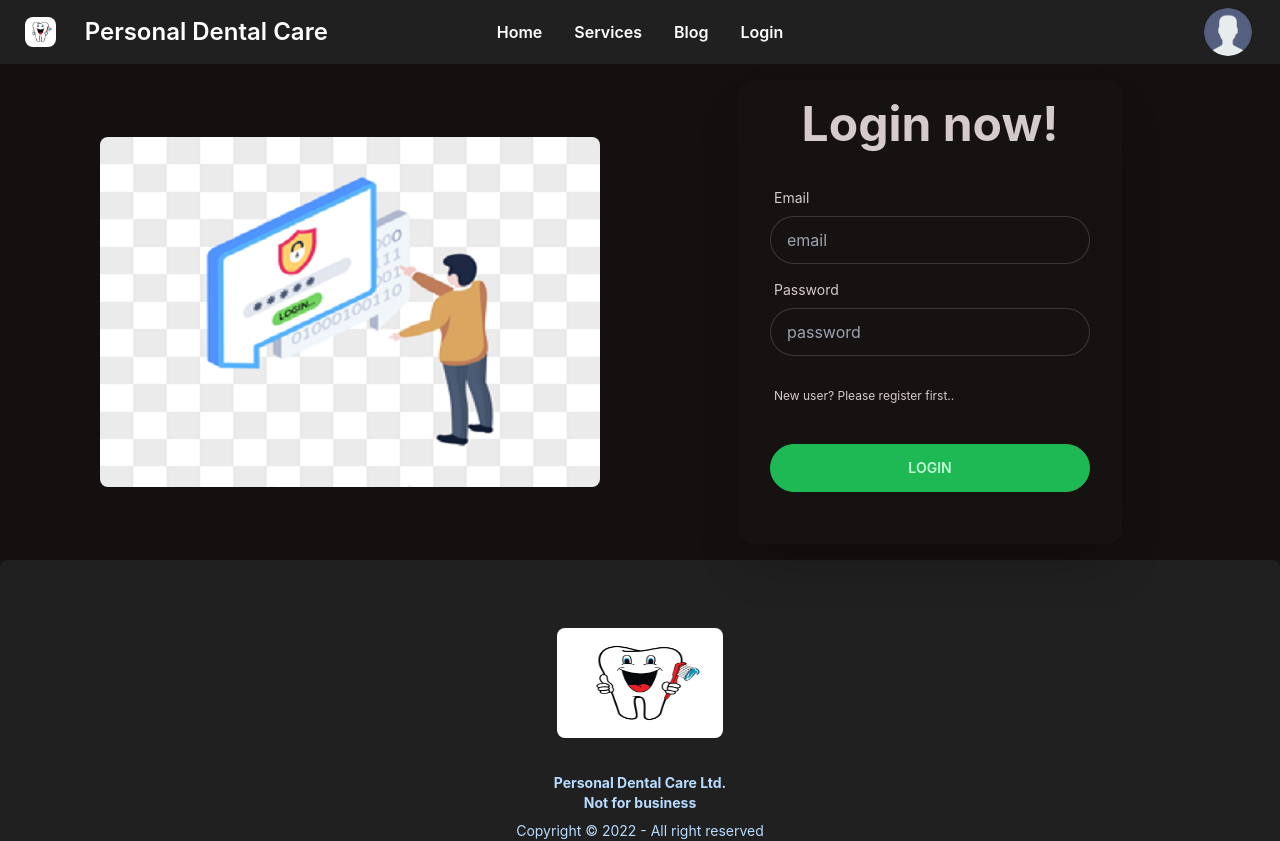
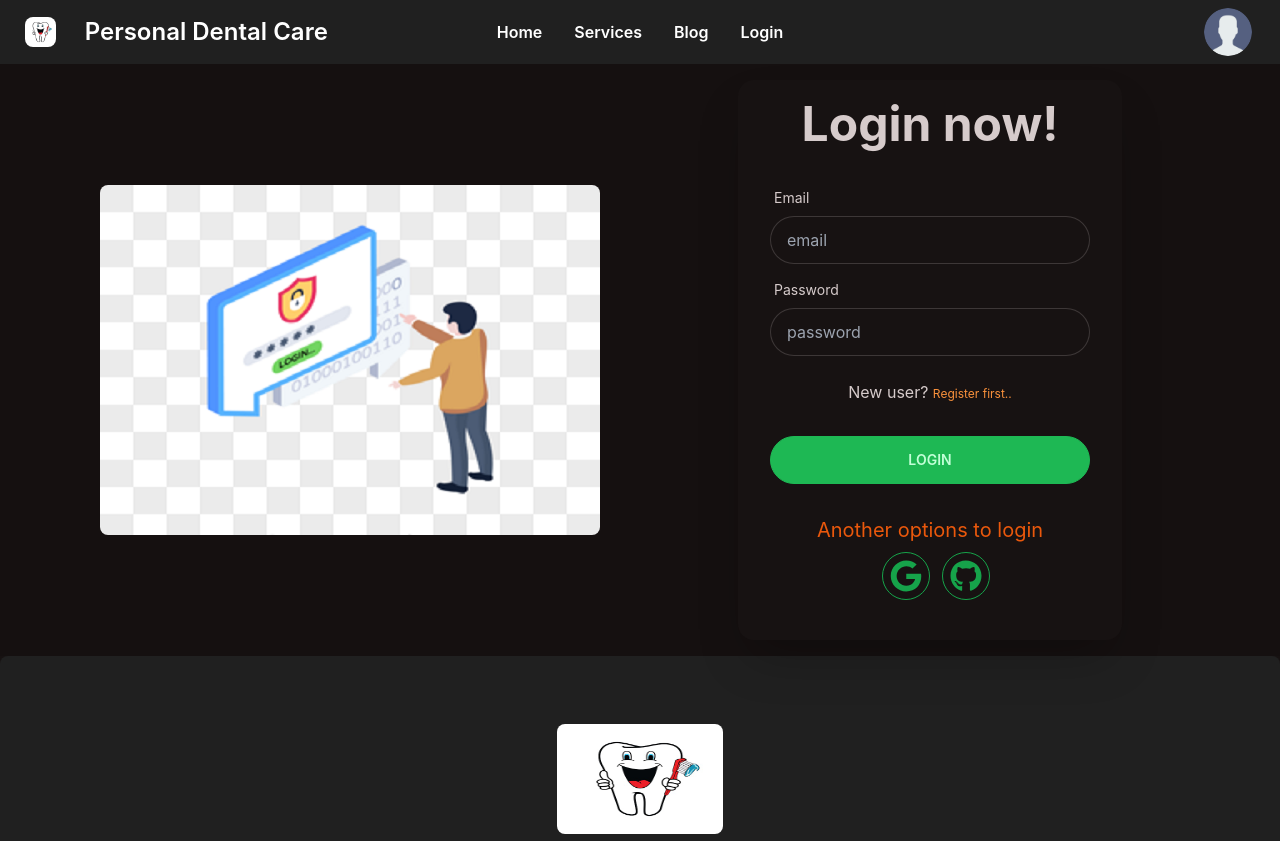
Before and after one commit to mmi-mamun/dental-care-client, a React (Create React App) app: page /login in a window 1280 px wide. Shown: the top 841 px of the page. Built offline with nearby package versions, Linux system fonts and the light colour scheme; no server answers.

Commit message:
Login with google and github authentication done

```diff
--- a/package.json
+++ b/package.json
@@ -10,6 +10,7 @@
     "firebase": "^9.13.0",
     "react": "^18.2.0",
     "react-dom": "^18.2.0",
+    "react-icons": "^4.6.0",
     "react-router-dom": "^6.4.3",
     "react-scripts": "5.0.1",
     "web-vitals": "^2.1.4"
--- a/src/components/Header/Header.js
+++ b/src/components/Header/Header.js
@@ -16,7 +16,7 @@ const Header = () => {
         <li className='font-semibold text-white'><Link to='/services'>Services</Link></li>
         <li className='font-semibold text-white'><Link to='/blog'>Blog</Link></li>
         {
-            user?.email ?
+            user?.uid ?
                 <> <li className='font-semibold text-white'><Link to='/reviews'>My Reviews</Link></li>
                     <li><button onClick={handleLogOut} className="btn btn-ghost rounded-xl text-red-300">Log out</button></li>
                 </> :
@@ -55,7 +55,7 @@ const Header = () => {
             <div className="navbar-end">
                 <p>{user?.displayName}</p>
                 {
-                    user?.email ? <img className='h-12 w-12 rounded-full mx-5' title={user?.displayName} src={user?.photoURL} alt="" /> : <img className='h-12 w-12 rounded-full mx-5' title={'Unregistered user'} src={unregisteredUser} alt="" />
+                    user?.uid ? <img className='h-12 w-12 rounded-full mx-5' title={user?.displayName} src={user?.photoURL} alt="" /> : <img className='h-12 w-12 rounded-full mx-5' title={'Unregistered user'} src={unregisteredUser} alt="" />
                 }
 
                 {/* <button className="btn btn-ghost rounded-xl text-red-300">Log out</button> */}
--- a/src/contexts/AuthProvider/AuthProvider.js
+++ b/src/contexts/AuthProvider/AuthProvider.js
@@ -1,5 +1,5 @@
 import React, { createContext, useEffect, useState } from 'react';
-import { createUserWithEmailAndPassword, getAuth, onAuthStateChanged, signInWithEmailAndPassword, signOut, updateProfile } from 'firebase/auth';
+import { createUserWithEmailAndPassword, getAuth, onAuthStateChanged, signInWithEmailAndPassword, signInWithPopup, signOut, updateProfile } from 'firebase/auth';
 import app from '../../firebase/firebase.config';
 
 export const AuthContext = createContext();
@@ -17,6 +17,16 @@ const AuthProvider = ({ children }) => {
     const logIn = (email, password) => {
         setLoading(true);
         return signInWithEmailAndPassword(auth, email, password);
+    }
+
+    const providerLogin = (provider) => {
+        setLoading(true);
+        return signInWithPopup(auth, provider);
+    }
+
+    const githubLogin = (provider) => {
+        setLoading(true);
+        return signInWithPopup(auth, provider);
     }
 
     const updateUserProfile = (profile) => {
@@ -39,7 +49,7 @@ const AuthProvider = ({ children }) => {
     }, [])
 
     const authInfo = {
-        user, loading, createUser, logIn, updateUserProfile, singOut
+        user, loading, createUser, logIn, updateUserProfile, singOut, providerLogin, githubLogin
     };
 
     return (
--- a/src/pages/Login/Login.js
+++ b/src/pages/Login/Login.js
@@ -2,15 +2,43 @@ import React, { useContext, useState } from 'react';
 import { Link, useLocation, useNavigate } from 'react-router-dom';
 import { AuthContext } from '../../contexts/AuthProvider/AuthProvider';
 import img from '../../images/others/login.png'
+import { FaBeer, FaGithub, FaGoogle } from 'react-icons/fa';
+import { GithubAuthProvider, GoogleAuthProvider } from 'firebase/auth';
 
 const Login = () => {
-    const { logIn } = useContext(AuthContext);
+    const { logIn, providerLogin, githubLogin } = useContext(AuthContext);
     let location = useLocation();
     const from = location.state?.from?.pathname || '/'
     const navigate = useNavigate();
+    const googleProvider = new GoogleAuthProvider();
+    const githubProvider = new GithubAuthProvider();
 
     const [error, setError] = useState('');
     const [success, setSuccess] = useState(false);
+
+    const handleGoogleLogin = () => {
+        providerLogin(googleProvider)
+            .then(result => {
+                const user = result.user;
+                console.log(user);
+                navigate(from, { replace: true });
+            })
+            .catch(error => {
+                console.error('Error::', error);
+            })
+    }
+
+    const handleGithubLogin = () => {
+        githubLogin(githubProvider)
+            .then(result => {
+                const user = result.user;
+                console.log(user);
+                navigate(from, { replace: true });
+            })
+            .catch(error => {
+                console.error('Error::', error);
+            })
+    }
 
     const handleLogin = event => {
         event.preventDefault();
@@ -70,14 +98,31 @@ const Login = () => {
                                 success && <p className='text-success'>User successfully added</p>
                             }
                             <br />
-                            <label className="label">
-                                <Link to="/signup" className="label-text-alt link link-hover">New user?  Please register first..</Link>
-                            </label>
+
+
+                            <div className="text-center">
+                                <p>
+                                    New user?  <Link to="/signup" className="label-text-alt link link-hover text-orange-400">Register first..</Link>
+                                </p>
+
+                            </div>
                         </div>
                         <div className="form-control mt-6">
                             <button className="btn btn-primary">Login</button>
                         </div>
                     </form>
+
+                    <div className='text-center text-xl'>
+                        <p className='text-orange-600 text-center'>Another options to login</p>
+                        <p className='text-center mt-2 mb-5'>
+                            <button onClick={handleGoogleLogin} className="btn btn-circle btn-outline mx-3  text-green-600">
+                                <FaGoogle className='h-8 w-12'></FaGoogle>
+                            </button>
+                            <button onClick={handleGithubLogin} className="btn btn-circle btn-outline text-green-600">
+                                <FaGithub className='h-8 w-12'></FaGithub>
+                            </button>
+                        </p>
+                    </div>
                 </div>
             </div>
         </div>
--- a/src/router/PrivateRouter/PrivateRouter.js
+++ b/src/router/PrivateRouter/PrivateRouter.js
@@ -12,7 +12,7 @@ const PrivateRouter = ({ children }) => {
     if (user) {
         return children;
     }
-    return <Navigate state={{ from: location }} replace></Navigate>
+    return <Navigate to='/login' state={{ from: location }} replace></Navigate>
 };
 
 export default PrivateRouter;
```
Also changed, not shown: 1 other file (tests, documents, lock files or other folders).
